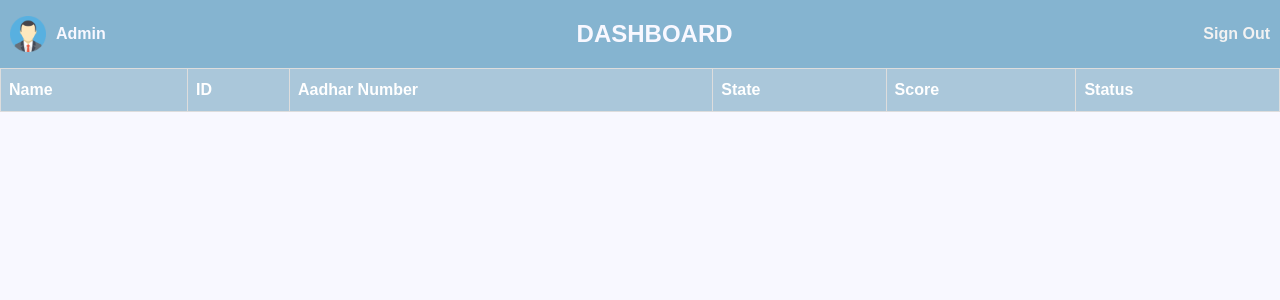
After one commit to NithinRG/Corona-Priority, a Flask app: template templates/admin.html in a window 1280 px wide. The commit adds this page. Shown: the top 300 px of the page. Run offline with Flask 2, Linux system fonts and the light colour scheme; the template is opened without the code that fills it: most values are stand-ins (such as "Sample title", 1, 10 or a date in 2020); lists and menus that the app fills with data are empty; parts of the project's set-up code (start-up, migrations or seed data) failed here and were passed over; some libraries are stand-ins or nearby versions.

Commit message:
Added login and signup

```diff
--- a/app.py
+++ b/app.py
@@ -1,5 +1,6 @@
-from flask import Flask, redirect, url_for, render_template, request, session
+from flask import Flask, redirect, url_for, render_template, request, session, jsonify
 from flask_pymongo import PyMongo
+from bson import ObjectId
 import pickle
 import numpy as np
 import time
@@ -18,36 +19,96 @@ user_collection = mongo.db.test_collection
 def home():
     if not 'loggedIn' in session:
         return redirect(url_for("login"))
-    elif not 'formFilled' in session:
-        return redirect(url_for("form"))
+    elif session['privileges'] == 'user':
+        if session["formFilled"] == False:
+            return redirect(url_for("form"))
+        else:
+            user = user_collection.find_one(
+                ({'aadhar_number': session['aadhar_number']}))
+            formattedName = user['fname'] + " " + user['lname']
+            fname = user['fname']
+            lname = user['lname']
+            age = user['age']
+            city = user['city']
+            state = user['state']
+            score = user['score']
+            return render_template("index.html", fname=fname, lname=lname, age=age, city=city, state=state, score=score)
+    elif session['privileges'] == 'admin':
+        users = user_collection.find()
+        numUsers = user_collection.count_documents({})
+        return render_template("admin.html", users=users, numUsers=numUsers)
+
+
+@app.route("/signup", methods=['GET', 'POST'])
+def signup():
+    if request.method == 'POST':
+        credentials = request.form.to_dict()
+        aadhar_number = credentials["aadhar_number"]
+        phone_number = credentials["phone_number"]
+        password = credentials["password"]
+        existing_user = user_collection.find_one(
+            ({"aadhar_number": aadhar_number}))
+        if existing_user is None:
+            user_collection.insert_one({"fname": None,
+                                        "lname": None,
+                                        "aadhar_number": aadhar_number,
+                                        "phone_number": phone_number,
+                                        "password": password,
+                                        "form_filled": False,
+                                        'age': None,
+                                        'gender': None,
+                                        "state": None,
+                                        'city': None,
+                                        'address': None,
+                                        'job': None,
+                                        "diabetes": None,
+                                        'BP': None,
+                                        "heart": None,
+                                        "pregnant": None,
+                                        "score": None,
+                                        "status": False,
+                                        "time": None})
+            return redirect(url_for("login"))
+        else:
+            return render_template("signup.html", incorrect="User already exists")
     else:
-        formdata = session['form']
-        formattedName = formdata['fname'] + " " + formdata['lname']
-        fname = formdata['fname']
-        lname = formdata['lname']
-        age = formdata['age']
-        city = formdata['city']
-        state = formdata['state']
-        score = formdata['score']
-        return render_template("index.html", fname=fname, lname=lname, age=age, city=city, state=state, score=score)
+        if not 'loggedIn' in session:
+            return render_template("signup.html")
+        elif session['formFilled'] == False:
+            return redirect(url_for("form"))
+        else:
+            return redirect(url_for("home"))
 
 
 @app.route("/login", methods=['GET', 'POST'])
 def login():
     if request.method == 'POST':
         credentials = request.form.to_dict()
-        if credentials['loginId'] == 'Nithin' and credentials['password'] == "pass":
+        existing_user = user_collection.find_one(
+            ({"aadhar_number": credentials['loginId']}))
+        if credentials['loginId'] == 'admin' and credentials['password'] == "pass":
             session['loggedIn'] = True
-            if 'formFilled' in session:
-                return redirect(url_for("home"))
+            session['privileges'] = 'admin'
+            return redirect(url_for("home"))
+        else:
+            if existing_user is None:
+                return render_template("login.html", incorrect="Incorrect ID or password")
             else:
-                return redirect(url_for("form"))
-        else:
-            return render_template("login.html", incorrect="Incorrect ID or password")
+                if credentials['loginId'] == existing_user["aadhar_number"] and credentials['password'] == existing_user['password']:
+                    session['loggedIn'] = True
+                    session['privileges'] = 'user'
+                    session['aadhar_number'] = existing_user['aadhar_number']
+                    session['formFilled'] = existing_user['form_filled']
+                    if session['formFilled'] == True:
+                        return redirect(url_for("home"))
+                    else:
+                        return redirect(url_for("form"))
+                else:
+                    return render_template("login.html", incorrect="Incorrect ID or password")
     else:
         if not 'loggedIn' in session:
             return render_template("login.html")
-        elif not 'formFilled' in session:
+        elif session['formFilled'] == False:
             return redirect(url_for("form"))
         else:
             return redirect(url_for("home"))
@@ -58,7 +119,7 @@ def form():
     if request.method == 'GET':
         if not 'loggedIn' in session:
             return redirect(url_for("login"))
-        elif 'formFilled' in session:
+        elif session['privileges'] == 'admin' or session['formFilled'] == True:
             return redirect(url_for("home"))
     return render_template("form.html")
 
@@ -81,18 +142,39 @@ def predict():
 
         output = round(prediction[0], 2)
         timeNow = time.asctime(time.localtime(time.time()))
-        formdata['score'] = output
-        formdata['status'] = False
-        formdata['time'] = timeNow
-        session['form'] = formdata.copy()
-        user_collection.insert_one(formdata)
+        user_collection.update_one({'aadhar_number': session['aadhar_number']},
+                                   {'$set': {'fname': req.get("fname"),
+                                             'lname': req.get("lname"),
+                                             'age': req.get("age"),
+                                             'gender': req.get("gender"),
+                                             'state': req.get("state"),
+                                             'city': req.get("city"),
+                                             'address': req.get("address"),
+                                             'job': req.get("job"),
+                                             'diabetes': req.get("diabetes"),
+                                             'BP': req.get("BP"),
+                                             'heart': req.get("heart"),
+                                             'pregnant': req.get("pregnant"),
+                                             'score': output,
+                                             'time': timeNow,
+                                             'form_filled': True}})
         session['formFilled'] = True
     return redirect(url_for("home"))
+
+
+@app.route("/update", methods=['POST'])
+def update():
+    user = user_collection.find_one({"_id": ObjectId(str(request.form['id']))})
+    user['status'] = True
+    user_collection.update_one({"_id": ObjectId(str(request.form['id']))}, {
+                               '$set': {'status': True}})
+    return jsonify({'result': 'success'})
 
 
 @app.route("/signout")
 def signout():
     session.pop('loggedIn', None)
+    session.pop('privileges', None)
     return redirect(url_for("login"))
 
 
--- /dev/null
+++ b/static/admin.css
@@ -0,0 +1,86 @@
+body {
+  background: #f8f8ff;
+  font-family: Rubik, sans-serif;
+  margin: 0;
+  overflow-x: hidden;
+  color: #686868;
+  font-weight: 300;
+}
+.navbar {
+  border: 0;
+  background-color: rgb(133, 180, 208);
+  position: relative;
+  min-height: 50px;
+  display: flex;
+  justify-content: space-between;
+  align-items: center;
+}
+.navhead {
+  display: flex;
+  align-items: center;
+  margin-left: 10px;
+  /* position: absolute;
+    right: 70px;
+    top: 5px;
+    bottom: 5px; */
+}
+.heading {
+  color: #f8f8ff;
+  display: inline-block;
+  margin-left: 10px;
+  /* position: absolute;
+    right: 10px;
+    top: 17px;
+    bottom: 17px; */
+}
+.dash {
+  color: #f8f8ff;
+  display: inline-block;
+  /* position: absolute;
+    left: 10px;
+    top: -10px;
+    bottom: 40px; */
+}
+
+.signout a {
+  margin-right: 10px;
+  text-decoration: none !important;
+  color: #f2f2f2;
+  font-weight: 600;
+}
+
+#customers {
+  font-family: Arial, Helvetica, sans-serif;
+  border-collapse: collapse;
+  width: 100%;
+}
+
+#customers td,
+#customers th {
+  border: 1px solid #ddd;
+  padding: 8px;
+}
+
+#customers tr:nth-child(even) {
+  background-color: #f2f2f2;
+}
+
+#customers tr:hover {
+  background-color: #ddd;
+}
+
+#customers th {
+  padding-top: 12px;
+  padding-bottom: 12px;
+  text-align: left;
+  background-color: rgb(170, 199, 218);
+  color: white;
+}
+.butnv {
+  background-color: #43bf7f;
+  color: #f8f8ff;
+}
+.butnnv {
+  background-color: #d13d3d;
+  color: #f8f8ff;
+}
--- /dev/null
+++ b/static/admin.js
@@ -0,0 +1,14 @@
+$(document).ready(function () {
+   $(".updateBtn").click(function () {
+      let id = $(this).attr("data-userid")
+      console.log(id)
+      req = $.ajax({
+          url: '/update',
+          type: 'POST',
+          data: {id: id}
+      });
+      req.done(function () {
+        $("#user"+id).find(".statusCol").html("<span>Vaccinated</span>")
+      });
+   });
+});
--- a/static/login.css
+++ b/static/login.css
@@ -153,6 +153,10 @@ textarea {
   display: block;
   width: 100%;
 }
+.redirect {
+  color: #a0b3b0;
+  text-align: right;
+}
 .incorrect {
   margin-top: -20px;
   padding: 15px;
--- /dev/null
+++ b/templates/admin.html
@@ -0,0 +1,60 @@
+<!DOCTYPE html>
+<html lang="en">
+
+<head>
+    <meta charset="utf-8">
+    <meta http-equiv="X-UA-Compatible" content="IE=edge">
+    <meta name="viewport" content="width=device-width, initial-scale=1">
+    <title>Admin Page</title>
+    <link rel="stylesheet" href="{{ url_for('static', filename = 'admin.css') }}"/>
+</head>
+
+<body>
+    <nav class="navbar">
+        <div class="navhead">
+            <img src="{{ url_for('static', filename = 'admin.png') }}" alt="user-img" width="36" class="img-circle">
+            <div class="heading"><b>Admin</b></div>
+        </div>
+        <h1 class="dash" >DASHBOARD</h1>
+        <div class="signout"><a href="/signout">Sign Out</a></div>
+    </nav>
+    <div class="content">
+        <table id="customers" class="table">
+            <thead>
+                <tr>
+                    <th>Name</th>
+                    <th>ID</th>
+                    <th>Aadhar Number</th>
+                    <th>State</th>
+                    <th>Score</th>
+                    <th>Status</th>
+                </tr>
+            </thead>
+            <tbody>
+                {% for user in users %}
+                    {% if user['form_filled'] is true %}
+                    <tr class="tablerow" id="user{{user['_id']}}">
+                        <td>{{user['fname']}} {{user['lname']}}</td>
+                        <td class="userid">{{user['_id']}}</td>
+                        <td>{{user['aadhar_number']}}</td>
+                        <td>{{user['state']}}</td>
+                        <td>{{user['score']}}</td>
+                        {% if user['status'] is false %}
+                        <td class="statusCol">
+                            <input type="button" class="updateBtn" data-userid="{{user['_id']}}" value="Not Vaccinated">
+                        </td>
+                        {% else %}
+                        <td><span>Vaccinated</span></td>
+                        {% endif %}
+                    </tr>
+                    {% endif %}
+                {% endfor %}
+            </tbody>
+          </table>
+    </div>
+    <!-- jQuery -->
+    <script src="https://code.jquery.com/jquery-3.5.1.min.js" integrity="sha256-9/aliU8dGd2tb6OSsuzixeV4y/faTqgFtohetphbbj0=" crossorigin="anonymous"></script>
+    <script src="{{ url_for('static', filename = 'admin.js') }}"></script>
+</body>
+
+</html>
--- a/templates/login.html
+++ b/templates/login.html
@@ -1,6 +1,7 @@
 <!DOCTYPE html>
 <html>
   <head>
+    <title>Login</title>
     <link rel="stylesheet" href="{{ url_for('static', filename = 'login.css') }}" />
   </head>
   <body>
@@ -14,12 +15,13 @@
         <form action="" method="post">
 
           <div class="field-wrap">
-          <input type="text" id="loginId" name="loginId"  autocomplete="off" placeholder="Unique ID" required/>
+          <input type="text" id="loginId" name="loginId"  autocomplete="off" placeholder="Aadhar Number" required/>
         </div>
 
         <div class="field-wrap">
           <input type="password" id="password" name="password"  autocomplete="off" placeholder="Password" required/>
         </div>
+        <p class="redirect">New user? <a href="/signup">Sign Up</a></p>
 
         <p class="incorrect">{{ incorrect }}</p>
 
```
Also changed, not shown: templates/signup.html (added, +41 -0 lines), static/admin.png (added).
